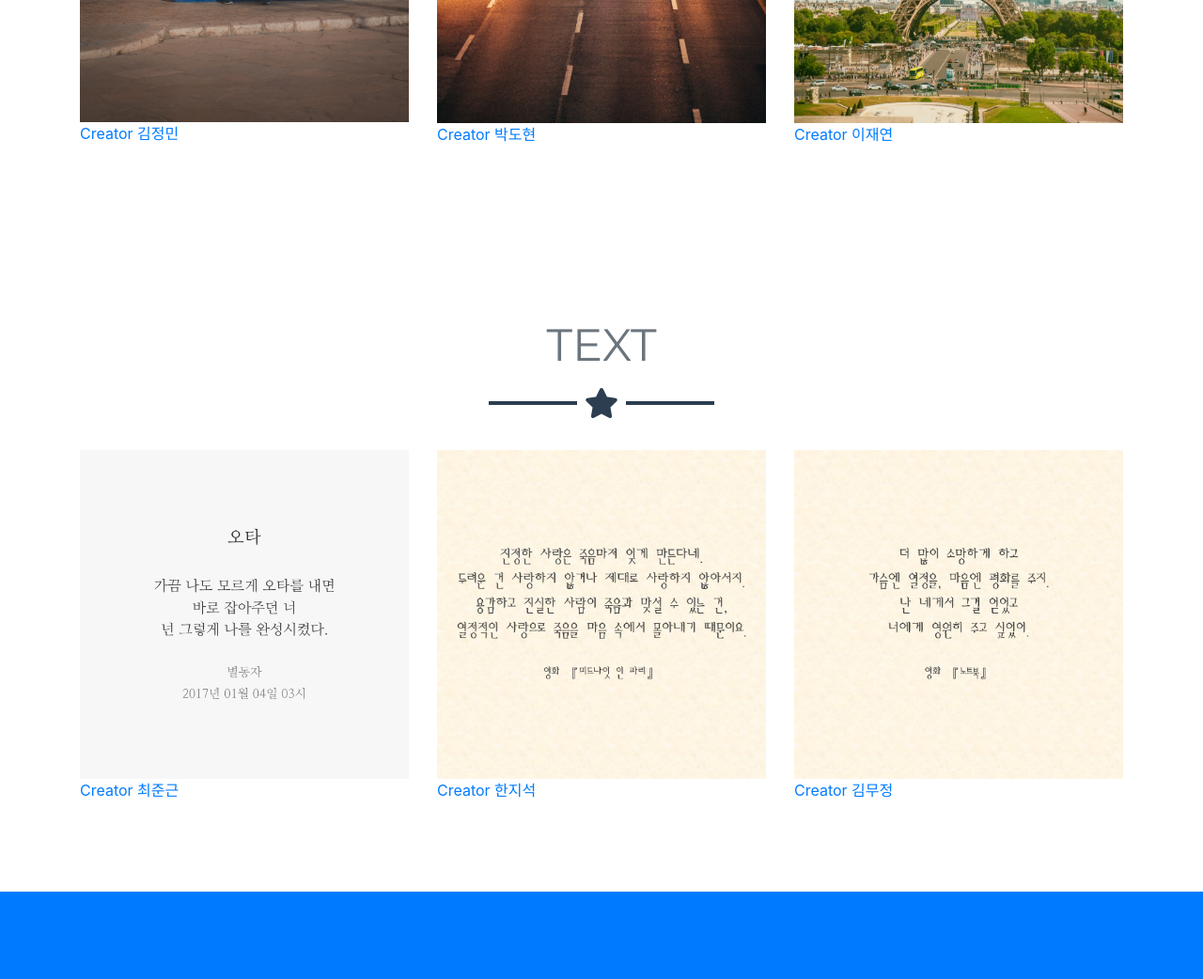
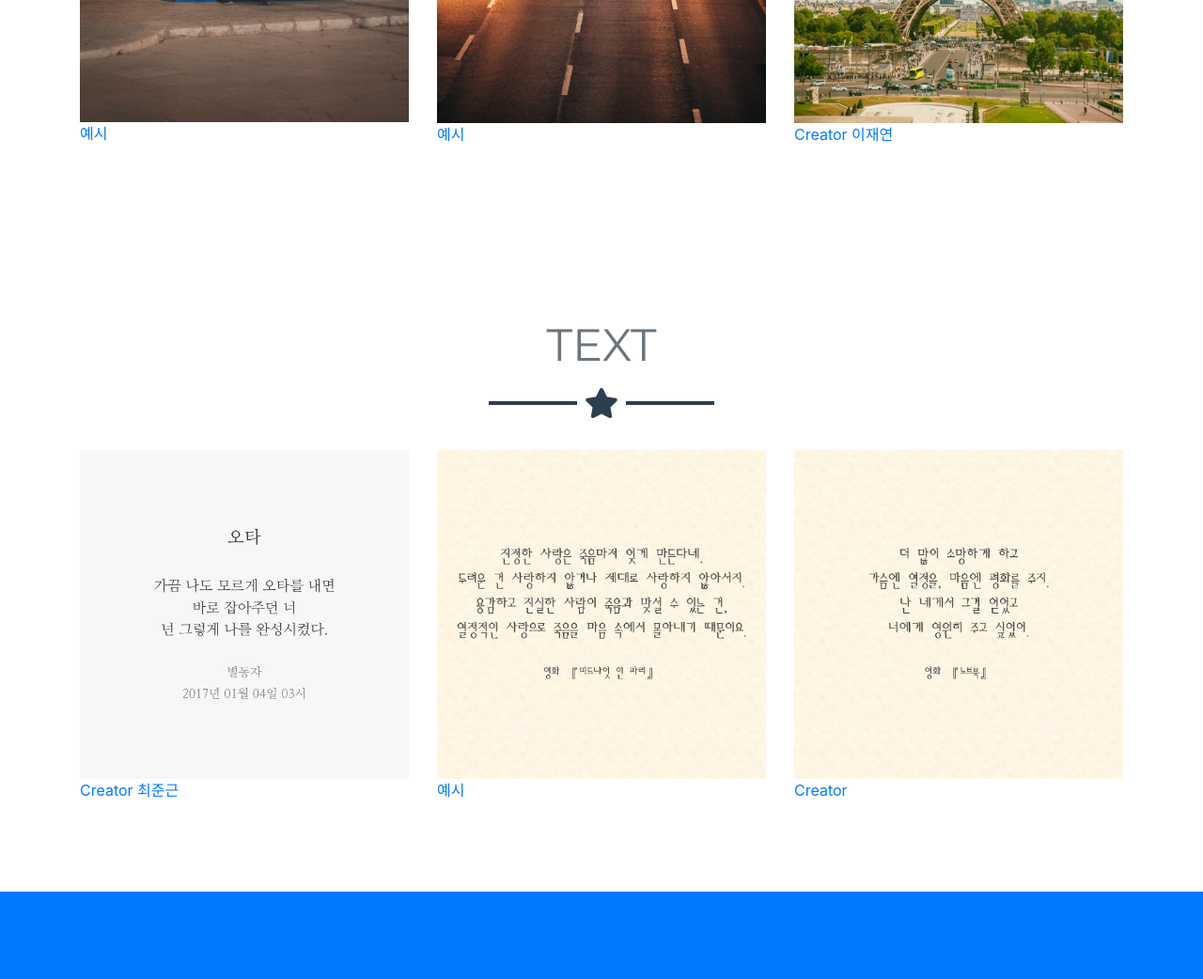
Before and after one commit to wnsrms7474/wnsrms7474.github.io, a website with bundled scripts: page index.html in a window 1280 px wide. Shown: the part 2160-3202 px from the top of the page at 94% size. Built offline with nearby package versions, Linux system fonts and the light colour scheme.

Commit message:
Update index.html
creator revise

```diff
--- a/index.html
+++ b/index.html
@@ -133,7 +133,7 @@
               </div>
             </div>
             <img class="img-fluid" src="img/portfolio/friend.jpg" alt="">
-          <p class = "img-creator">Creator 김정민</p>
+          <p class = "img-creator"> 예시</p>
           </a>
 
         </div>
@@ -145,7 +145,7 @@
               </div>
             </div>
             <img class="img-fluid" src="img/portfolio/road.jpg" alt="">
-            <p class = "img-creator">Creator 박도현</p>
+            <p class = "img-creator">예시</p>
           </a>
 
         </div>
@@ -190,7 +190,7 @@
               </div>
             </div>
             <img class="img-fluid" src="img/portfolio/text2.jpg" alt="">
-            <p class = "img-creator">Creator 한지석</p>
+            <p class = "img-creator"> 예시</p>
           </a>
 
         </div>
@@ -202,7 +202,7 @@
               </div>
             </div>
             <img class="img-fluid" src="img/portfolio/text3.jpg" alt="">
-            <p class = "img-creator">Creator 김무정</p>
+            <p class = "img-creator">Creator </p>
           </a>
         </div>
 
@@ -365,10 +365,10 @@
       <div class="container text-center">
         <div class="row">
           <div class="col-lg-8 mx-auto">
-            <h2 class="text-secondary text-uppercase mb-0">Creator 김정민</h2>
+            <h2 class="text-secondary text-uppercase mb-0"> 예시</h2>
             <hr class="star-dark mb-5">
             <img class="img-fluid mb-5" src="img/portfolio/friend.jpg" alt="">
-            <p class="mb-5">이 사진은 크리에이터 김정민님이 직접 찍은 작품입니다. </p>
+            <p class="mb-5">이 게시물은 예시입니다 </p>
             <a class="btn btn-primary btn-lg rounded-pill portfolio-modal-dismiss" href="#">
               <i class="fa fa-close"></i>
               Close Project</a>
@@ -387,10 +387,10 @@
       <div class="container text-center">
         <div class="row">
           <div class="col-lg-8 mx-auto">
-            <h2 class="text-secondary text-uppercase mb-0">Creator 박도현</h2>
+            <h2 class="text-secondary text-uppercase mb-0">예시</h2>
             <hr class="star-dark mb-5">
             <img class="img-fluid mb-5" src="img/portfolio/road.jpg" alt="">
-            <p class="mb-5">이 사진은 크리에이터 박도현님이 직접 찍은 작품입니다.</p>
+            <p class="mb-5">이 게시물은 예시입니다</p>
             <a class="btn btn-primary btn-lg rounded-pill portfolio-modal-dismiss" href="#">
               <i class="fa fa-close"></i>
               Close Project</a>
@@ -544,10 +544,10 @@
       <div class="container text-center">
         <div class="row">
           <div class="col-lg-8 mx-auto">
-            <h2 class="text-secondary text-uppercase mb-0">Creator 한지석</h2>
+            <h2 class="text-secondary text-uppercase mb-0">예시</h2>
             <hr class="star-dark mb-5">
             <img class="img-fluid mb-5" src="img/portfolio/text2.jpg" alt="">
-            <p class="mb-5">이 작품은 크리에이터 한지석님이 직접 쓴 글입니다.</p>
+            <p class="mb-5">이 게시물은 예시입니다</p>
             <a class="btn btn-primary btn-lg rounded-pill portfolio-modal-dismiss" href="#">
               <i class="fa fa-close"></i>
               Close Project</a>
@@ -566,10 +566,10 @@
       <div class="container text-center">
         <div class="row">
           <div class="col-lg-8 mx-auto">
-            <h2 class="text-secondary text-uppercase mb-0">Creator 김무정</h2>
+            <h2 class="text-secondary text-uppercase mb-0">예시</h2>
             <hr class="star-dark mb-5">
             <img class="img-fluid mb-5" src="img/portfolio/text3.jpg" alt="">
-            <p class="mb-5">이 작품은 크리에이터 김무정님이 직접 쓴 글입니다.</p>
+            <p class="mb-5">이 게시물은 예시입니다</p>
             <a class="btn btn-primary btn-lg rounded-pill portfolio-modal-dismiss" href="#">
               <i class="fa fa-close"></i>
               Close Project</a>
```
